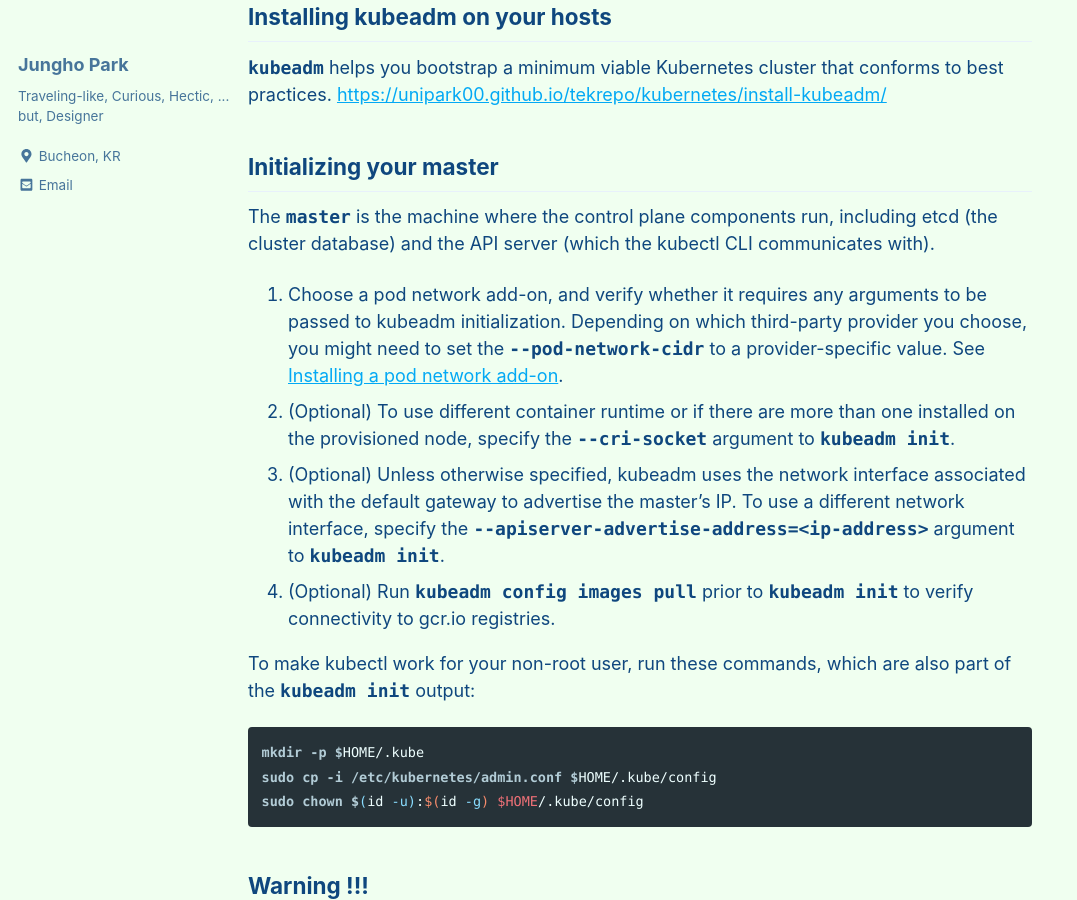
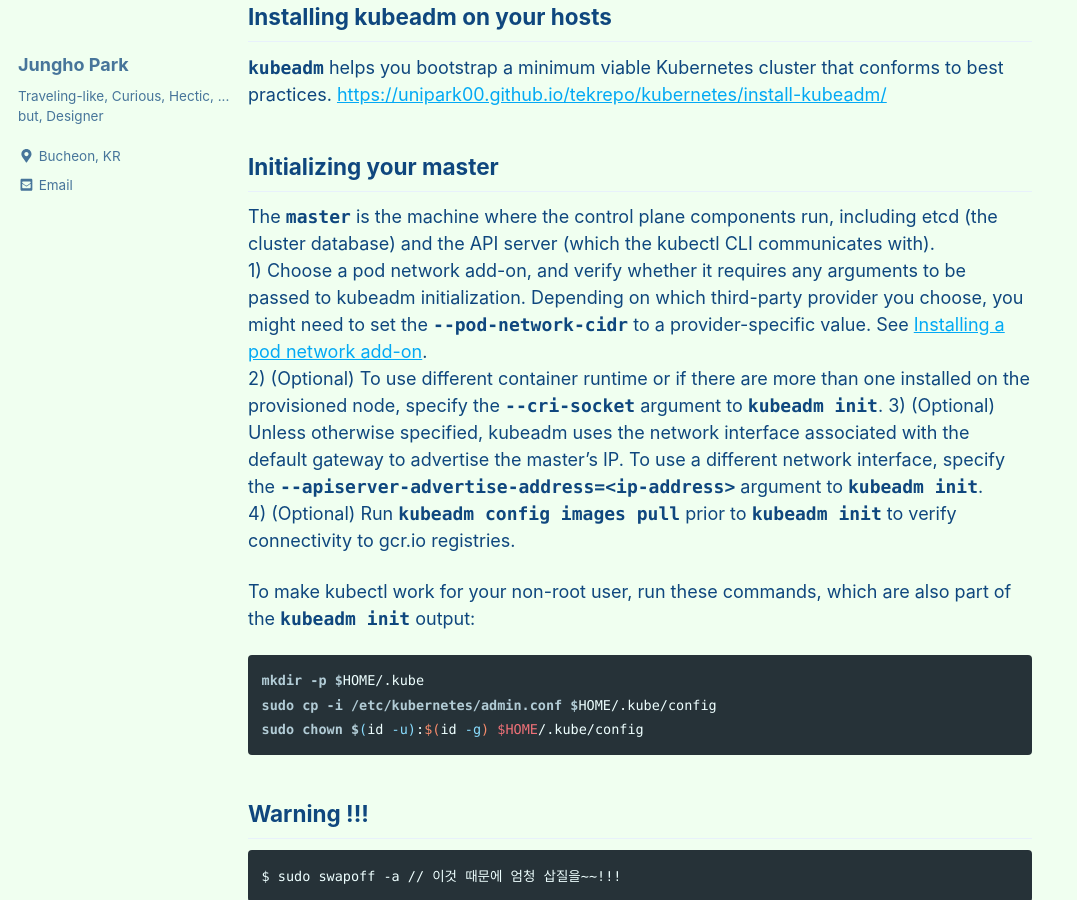
Before and after one commit to unipark00/tekrepo, a Jekyll site: the page built from _posts/2019-04-07-configure-k8s-cluster.md, in a window 1280 px wide and 900 px high, scrolled down 513 px. Shown: the whole window, without its empty margins (0-1077 px from the left). Built offline with Jekyll 4.4.1, drawn with Linux system fonts in a browser that asks for light colours; cached includes are drawn as plain includes; some of the changed text lies outside the part shown.

Commit message:
Update 2019-04-07-configure-k8s-cluster.md

````diff
--- a/_posts/2019-04-07-configure-k8s-cluster.md
+++ b/_posts/2019-04-07-configure-k8s-cluster.md
@@ -23,10 +23,10 @@ This post shows the creation of a single master cluster with kubeadm.
 
 ## Initializing your master
 The **`master`** is the machine where the control plane components run, including etcd (the cluster database) and the API server (which the kubectl CLI communicates with).
-1. Choose a pod network add-on, and verify whether it requires any arguments to be passed to kubeadm initialization. Depending on which third-party provider you choose, you might need to set the **`--pod-network-cidr`** to a provider-specific value. See [Installing a pod network add-on](https://kubernetes.io/docs/setup/independent/create-cluster-kubeadm/#pod-network).
-1. (Optional) To use different container runtime or if there are more than one installed on the provisioned node, specify the **`--cri-socket`** argument to **```kubeadm init```**.
-1. (Optional) Unless otherwise specified, kubeadm uses the network interface associated with the default gateway to advertise the master’s IP. To use a different network interface, specify the **`--apiserver-advertise-address=<ip-address>`** argument to **`kubeadm init`**.
-1. (Optional) Run **`kubeadm config images pull`** prior to **`kubeadm init`** to verify connectivity to gcr.io registries.
+1) Choose a pod network add-on, and verify whether it requires any arguments to be passed to kubeadm initialization. Depending on which third-party provider you choose, you might need to set the **`--pod-network-cidr`** to a provider-specific value. See [Installing a pod network add-on](https://kubernetes.io/docs/setup/independent/create-cluster-kubeadm/#pod-network).
+2) (Optional) To use different container runtime or if there are more than one installed on the provisioned node, specify the **`--cri-socket`** argument to **```kubeadm init```**.
+3) (Optional) Unless otherwise specified, kubeadm uses the network interface associated with the default gateway to advertise the master’s IP. To use a different network interface, specify the **`--apiserver-advertise-address=<ip-address>`** argument to **`kubeadm init`**.
+4) (Optional) Run **`kubeadm config images pull`** prior to **`kubeadm init`** to verify connectivity to gcr.io registries.
 
 To make kubectl work for your non-root user, run these commands, which are also part of the **`kubeadm init`** output:
 ```console
@@ -97,11 +97,11 @@ $ kubectl create -f \
 ```
 * Create An Authentication Token (RBAC)
 ```console
+// w/o service account
 $ kubectl -n kube-system describe $(kubectl -n kube-system \
     get secret -n kube-system -o name | grep namespace) | grep token
-```
 or
-```
+// w/ service account
 $ kubectl create serviceaccount cluster-admin-dashboard-sa
 $ kubectl create clusterrolebinding cluster-admin-dashboard-sa \
     --clusterrole=cluster-admin --serviceaccount=default:cluster-admin-dashboard-sa
````
